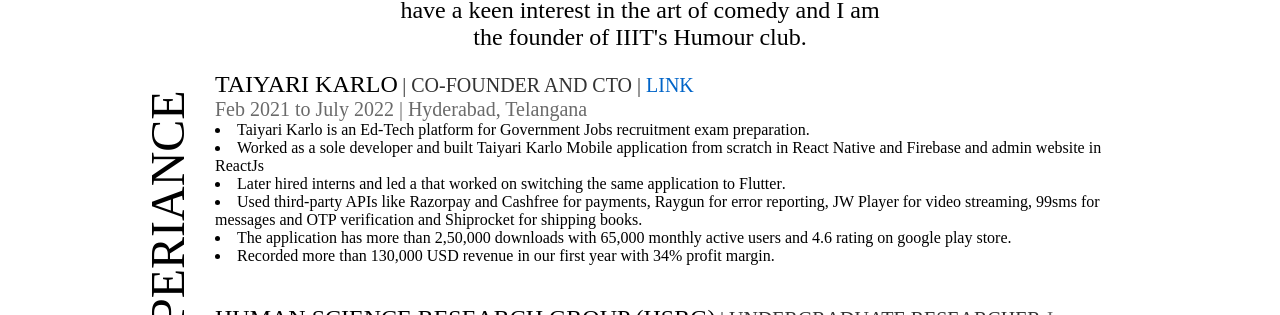
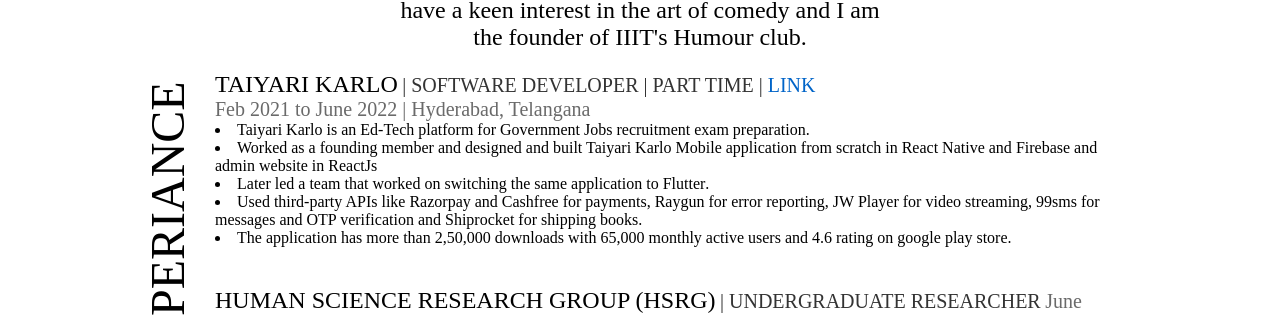
Before and after one commit to bishboi/Deedy-Resume-Website, a Svelte app: page / in a window 1280 px wide. Shown: the part 391-706 px from the top of the page. Built offline with nearby package versions, Linux system fonts and the light colour scheme; a web font is replaced by a local one.

Commit message:
Changed Resume

```diff
--- a/src/App.svelte
+++ b/src/App.svelte
@@ -82,14 +82,14 @@
         <row>
           <span class="SubSection">Taiyari Karlo </span>
           <span class="Description"
-            >| Co-founder and CTO | <a
+            >| Software Developer | Part Time | <a
               href="https://play.google.com/store/apps/details?id=com.uddan.taiyarikarlo&hl=en_IN&gl=US"
               >Link</a
             ></span
           >
         </row>
         <span class="Location"
-          >Feb 2021 to July 2022 | Hyderabad, Telangana</span
+          >Feb 2021 to June 2022 | Hyderabad, Telangana</span
         >
         <li class="item">
           <span class="bolddd">Taiyari Karlo</span> is an
@@ -97,7 +97,7 @@
           exam preparation.
         </li>
         <li class="item">
-          Worked as a sole developer and built Taiyari Karlo <span
+          Worked as a founding member and designed and built Taiyari Karlo <span
             class="bolddd">Mobile application</span
           >
           from scratch in <span class="bolddd">React Native</span> and
@@ -105,8 +105,9 @@
           and admin website in <span class="bolddd">ReactJs</span>
         </li>
         <li class="item">
-          Later hired interns and led a that worked on switching the same
-          application to <span class="bolddd">Flutter</span>.
+          Later led a team that worked on switching the same application to <span
+            class="bolddd">Flutter</span
+          >.
         </li>
         <li class="item">
           Used third-party APIs like <span class="bolddd">Razorpay</span> and
@@ -123,10 +124,6 @@
           with <span class="bolddd">65,000</span> monthly active users and
           <span class="bolddd">4.6 rating</span>
           on google play store.
-        </li>
-        <li class="item">
-          Recorded more than <span class="bolddd">130,000 USD</span> revenue in
-          our first year with <span class="bolddd">34%</span> profit margin.
         </li>
       </div>
       <div class="SubSectionDiv">
```
Also changed, not shown: public/build/bundle.css.
